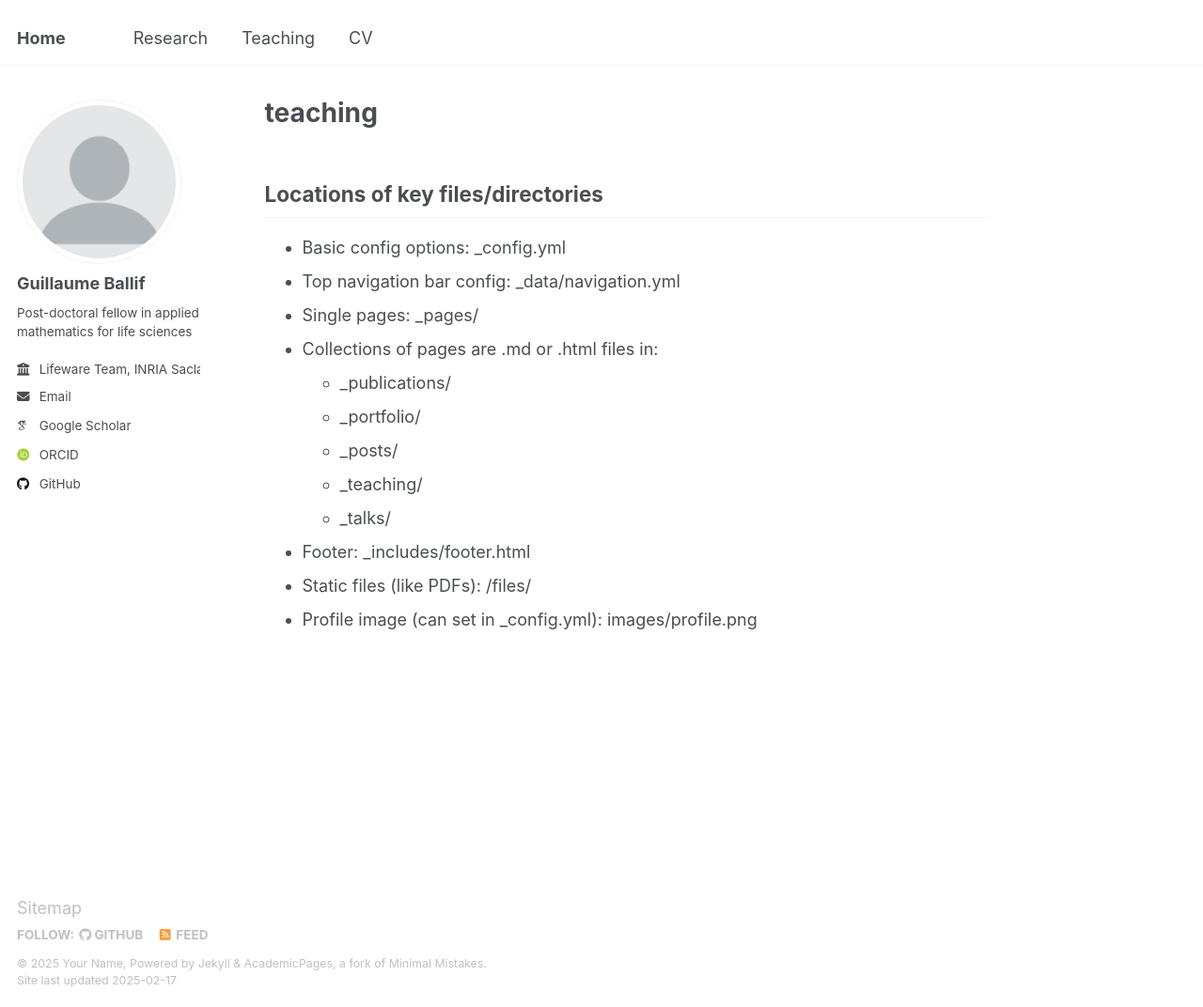
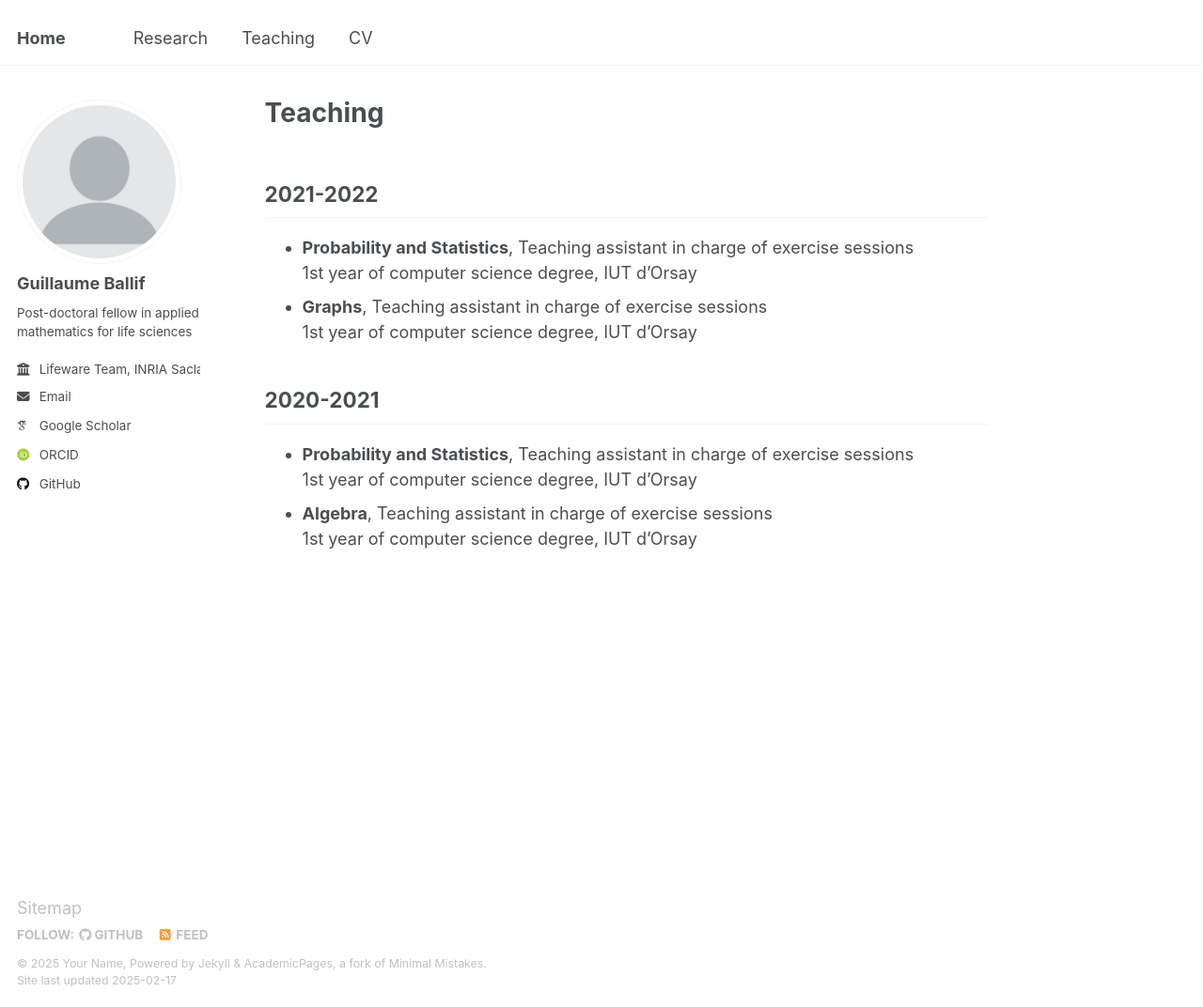
Before and after one commit to guillaumeballif/guillaumeballif.github.io, a Jekyll site: the page built from _pages/teaching.md, in a window 1280 px wide and 1072 px high. Shown: the whole window at 94% size. Built offline with Jekyll 4.4.1, drawn with Linux system fonts in a browser that asks for light colours; some web fonts are replaced.

Commit message:
Update teaching.md

```diff
--- a/_pages/teaching.md
+++ b/_pages/teaching.md
@@ -1,23 +1,22 @@
 ---
 permalink: /teaching/
-title: "teaching"
+title: "Teaching"
 author_profile: true
 redirect_from:
   - /md/
   - /teaching.html
 ---
 
-## Locations of key files/directories
+## 2021-2022
 
-* Basic config options: _config.yml
-* Top navigation bar config: _data/navigation.yml
-* Single pages: _pages/
-* Collections of pages are .md or .html files in:
-  * _publications/
-  * _portfolio/
-  * _posts/
-  * _teaching/
-  * _talks/
-* Footer: _includes/footer.html
-* Static files (like PDFs): /files/
-* Profile image (can set in _config.yml): images/profile.png
+* **Probability and Statistics**, Teaching assistant in charge of exercise sessions\
+  1st year of computer science degree, IUT d'Orsay
+* **Graphs**, Teaching assistant in charge of exercise sessions\
+  1st year of computer science degree, IUT d'Orsay
+
+## 2020-2021
+
+* **Probability and Statistics**, Teaching assistant in charge of exercise sessions\
+  1st year of computer science degree, IUT d'Orsay
+* **Algebra**, Teaching assistant in charge of exercise sessions\
+  1st year of computer science degree, IUT d'Orsay
```
